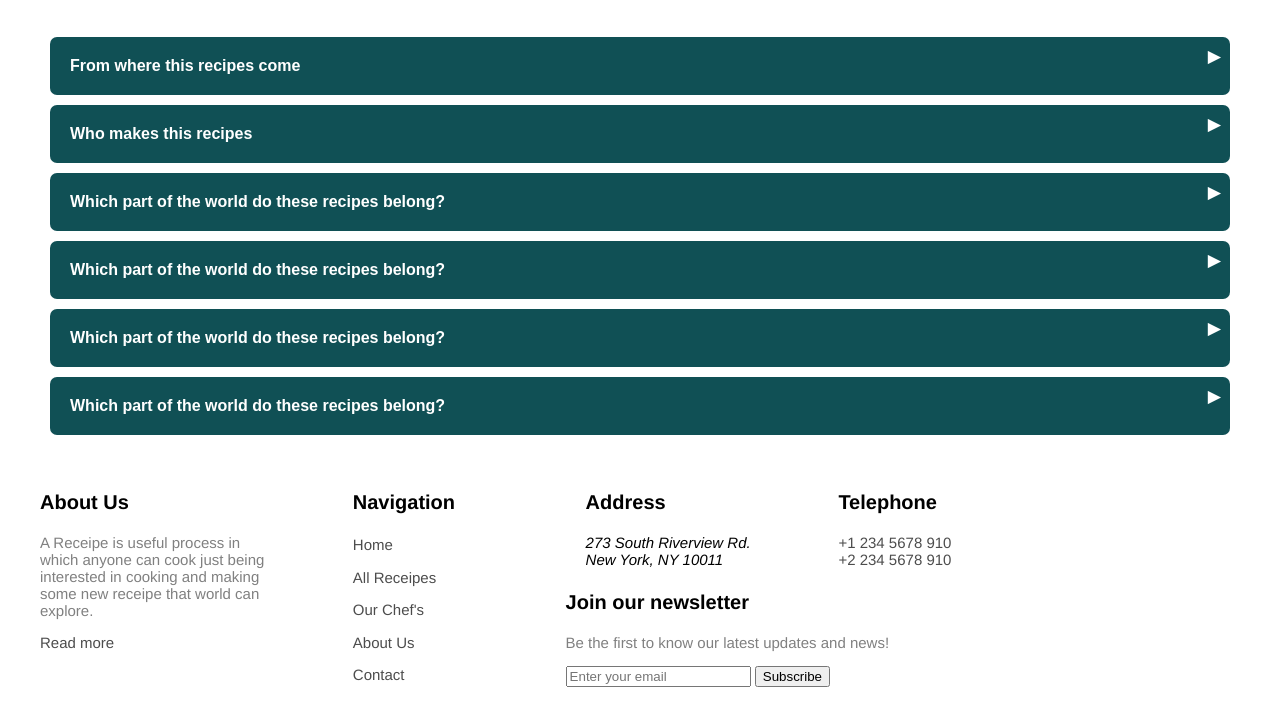
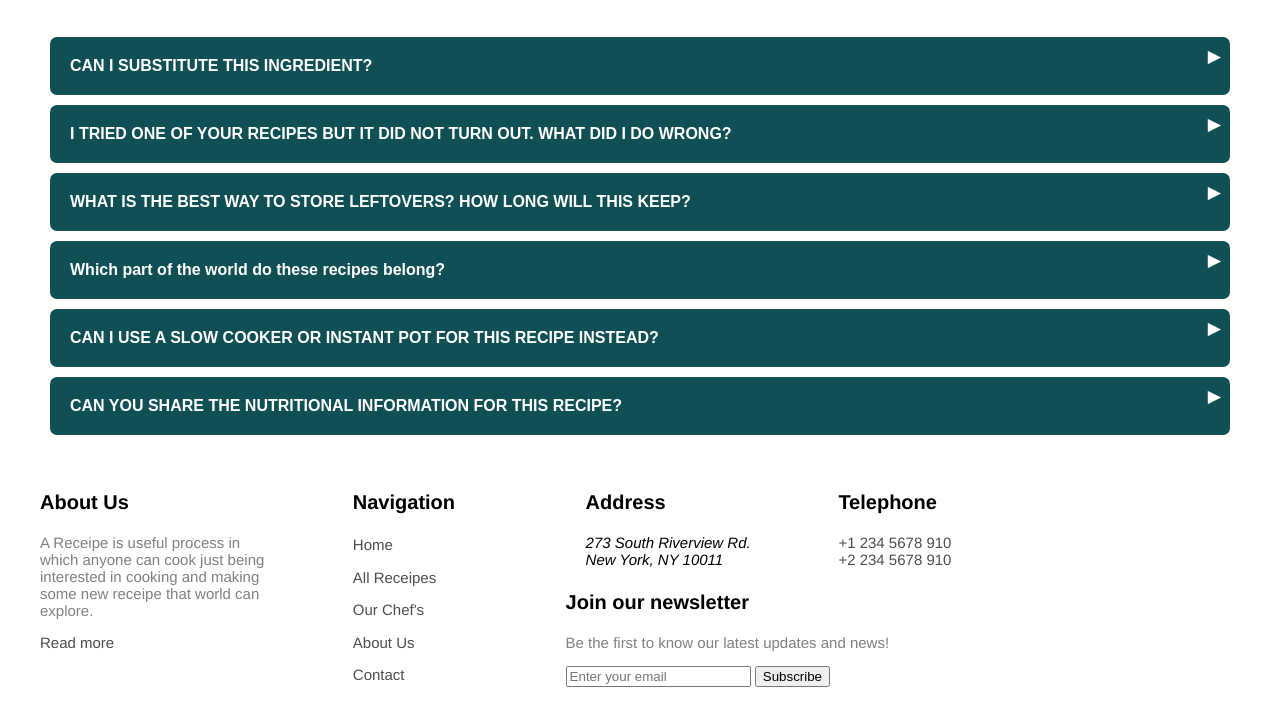
Before and after one commit to 2022-Winter-ITC-5103-IRA/final-project-world-cuisines, a plain HTML site: page FAQs.html in a window 1280 px wide. Shown: the part 178-904 px from the top of the page. Drawn offline with Linux system fonts and the light colour scheme.

Commit message:
Add files via upload

```diff
--- a/FAQs.html
+++ b/FAQs.html
@@ -54,27 +54,36 @@
             <!-- (A) CHECKBOX TABS -->
             <div class="tab">
                 <input id="tab-1" type="checkbox">
-                <label for="tab-1">From where this recipes come</label>
+                <label for="tab-1">CAN I SUBSTITUTE THIS INGREDIENT?</label>
                 <div class="content">
-                    <p>Lorem ipsum dolor sit amet consectetur adipisicing elit. Fuga officia tempore asperiores quia
-                        reprehenderit aperiam tenetur odit minus quae, necessitatibus sed animi aliquam laboriosam,
-                        excepturi, sequi corrupti. Tenetur, quo quaerat.</p>
+                    <p>I recommend using the specified ingredients listed in the recipe whenever possible for optimal
+                        results. I understand that you may have dietary restrictions or simply do not have a particular
+                        ingredient on hand, but please remember that by using a substitution, I cannot speak for how
+                        much this will change in the overall taste or texture of the dish without further recipe
+                        testing.
+
+                        Using a substitution may also result in a mediocre outcome.</p>
                 </div>
             </div>
 
             <div class="tab">
                 <input id="tab-2" type="checkbox">
-                <label for="tab-2">Who makes this recipes</label>
+                <label for="tab-2">I TRIED ONE OF YOUR RECIPES BUT IT DID NOT TURN OUT. WHAT DID I DO WRONG?</label>
                 <div class="content">
-                    <p>Lorem ipsum dolor sit amet, consectetur adipisicing elit. Maiores, natus quidem. Sint ut
-                        perferendis illo fuga ullam. Cupiditate provident mollitia amet perspiciatis repellat
-                        dignissimos illum, eveniet quis quam vitae pariatur.</p>
+                    <p>Please understand that it is very hard for me to specifically answer this question since I am not
+                        in the kitchen with you. That being said, I only share recipes that have been successful and
+                        well-tested in my own kitchen, but I understand that failures and mishaps can happen.
+                        <br>
+                        Instead of blaming the recipe, it is important to remember that many factors are at play here
+                        that may result in a failed outcome. But with a little bit more information, we can troubleshoot
+                        what went wrong to have a successful turnaround next time.
+                    </p>
                 </div>
             </div>
 
             <div class="tab">
                 <input id="tab-3" type="checkbox">
-                <label for="tab-3">Which part of the world do these recipes belong?</label>
+                <label for="tab-3">WHAT IS THE BEST WAY TO STORE LEFTOVERS? HOW LONG WILL THIS KEEP?</label>
                 <div class="content">
                     <p>Lorem ipsum dolor sit amet consectetur adipisicing elit. Aut perspiciatis alias amet deserunt
                         consectetur error eius dolor sit, praesentium asperiores, id voluptatibus fugit aliquid
@@ -86,29 +95,33 @@
                 <input id="tab-4" type="checkbox">
                 <label for="tab-4">Which part of the world do these recipes belong?</label>
                 <div class="content">
-                    <p>Lorem ipsum dolor sit amet consectetur adipisicing elit. Aut perspiciatis alias amet deserunt
-                        consectetur error eius dolor sit, praesentium asperiores, id voluptatibus fugit aliquid
-                        blanditiis rem, tempore atque saepe sequi.</p>
+                    <p>As I am not an expert on food safety, I am not comfortable answering these questions. Methods for
+                        optimal food storage and shelf life should be based on good judgment and what you are personally
+                        comfortable with.</p>
                 </div>
             </div>
 
             <div class="tab">
                 <input id="tab-5" type="checkbox">
-                <label for="tab-5">Which part of the world do these recipes belong?</label>
+                <label for="tab-5">CAN I USE A SLOW COOKER OR INSTANT POT FOR THIS RECIPE INSTEAD?</label>
                 <div class="content">
-                    <p>Lorem ipsum dolor sit amet consectetur adipisicing elit. Aut perspiciatis alias amet deserunt
-                        consectetur error eius dolor sit, praesentium asperiores, id voluptatibus fugit aliquid
-                        blanditiis rem, tempore atque saepe sequi.</p>
+                    <p>Please understand that it is very difficult to give exact conversion information without further
+                        recipe testing. As always, please use your best judgement to convert my recipes to utilize a
+                        slow cooker or IP.</p>
                 </div>
             </div>
 
             <div class="tab">
                 <input id="tab-6" type="checkbox">
-                <label for="tab-6">Which part of the world do these recipes belong?</label>
+                <label for="tab-6">CAN YOU SHARE THE NUTRITIONAL INFORMATION FOR THIS RECIPE?</label>
                 <div class="content">
-                    <p>Lorem ipsum dolor sit amet consectetur adipisicing elit. Aut perspiciatis alias amet deserunt
-                        consectetur error eius dolor sit, praesentium asperiores, id voluptatibus fugit aliquid
-                        blanditiis rem, tempore atque saepe sequi.</p>
+                    <p>Unfortunately, as we are not a registered dietician, I am not comfortable sharing nutritional
+                        information for any of my recipes. We recommend utilizing online calorie counters at your
+                        discretion to obtain such information.
+                        <br>
+                        However, we have recently teamed up with an amazing nutritionist, Pam Gibson. She will be
+                        providing important nutritional information for select and new recipes at this time.
+                    </p>
                 </div>
             </div>
 
```
